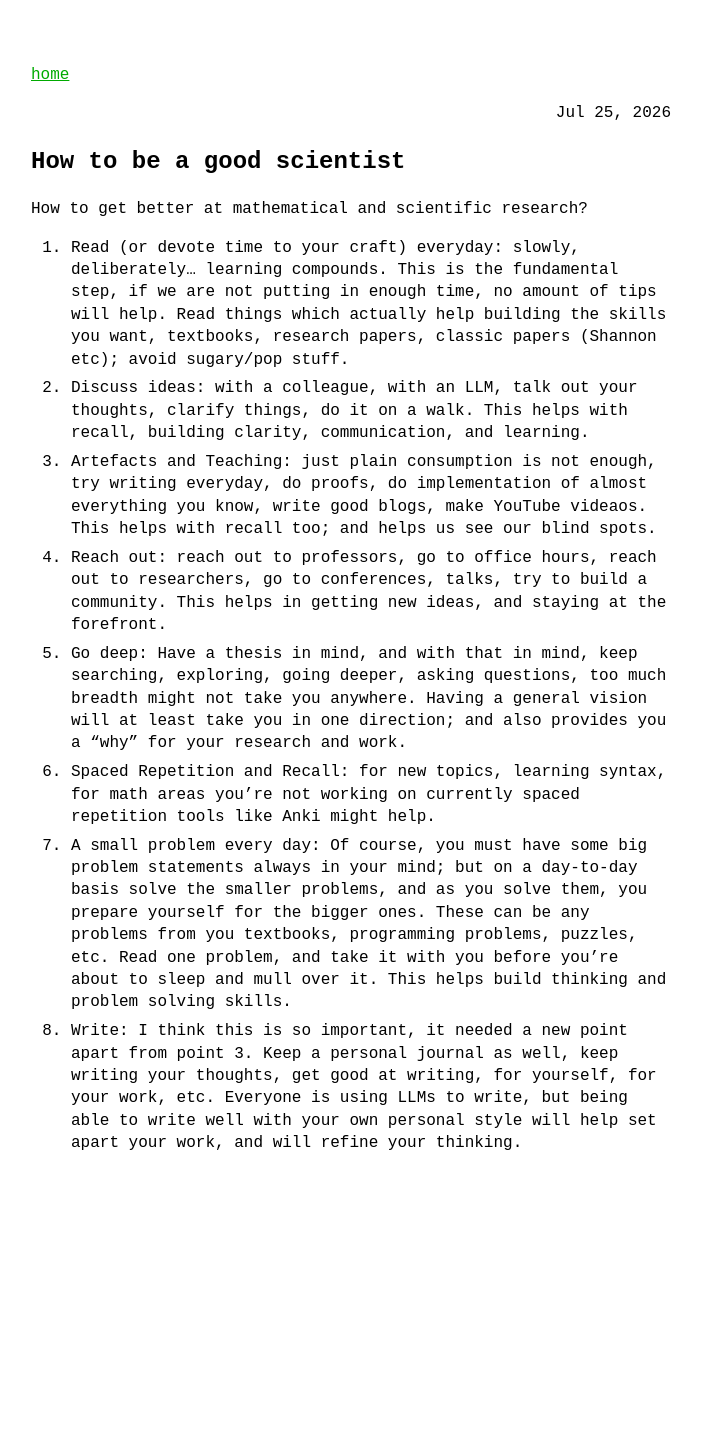
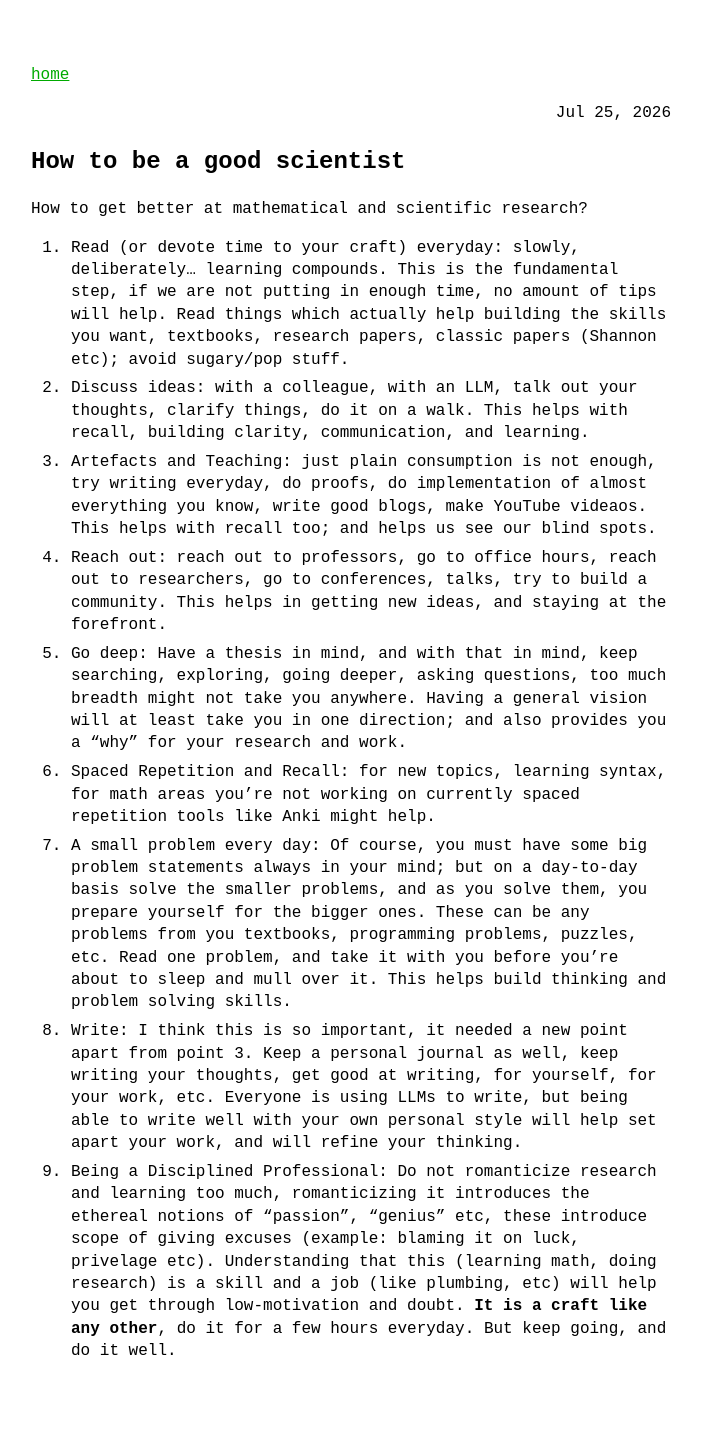
Before and after one commit to Verma314/verma314.github.io, a Jekyll site: the page built from _blog/2026-07-26-How-to-be-a-good-scientist.markdown, in a window 1280 px wide. Shown: the whole page, without its empty margins (289-990 px from the left). Built offline with Jekyll 4.4.1, drawn with Linux system fonts in a browser that asks for light colours; before the commit the page ends 1235 px from its top, so only the background shows below that.

Commit message:
added an extra point

```diff
--- a/_blog/2026-07-26-How-to-be-a-good-scientist.markdown
+++ b/_blog/2026-07-26-How-to-be-a-good-scientist.markdown
@@ -16,3 +16,4 @@ How to get better at mathematical and scientific research?
 6. Spaced Repetition and Recall: for new topics, learning syntax, for math areas you're not working on currently spaced repetition tools like Anki might help.
 7. A small problem every day: Of course, you must have some big problem statements always in your mind; but on a day-to-day basis solve the smaller problems, and as you solve them, you prepare yourself for the bigger ones. These can be any problems from you textbooks, programming problems, puzzles, etc.  Read one problem, and take it with you before you're about to sleep and mull over it. This helps build thinking and problem solving skills.
 8. Write: I think this is so important, it needed a new point apart from point 3. Keep a personal journal as well, keep writing your thoughts, get good at writing, for yourself, for your work, etc. Everyone is using LLMs to write, but being able to write well with your own personal style will help set apart your work, and will refine your thinking.
+9. Being a Disciplined Professional: Do not romanticize research and learning too much, romanticizing it introduces the ethereal notions of "passion", "genius" etc, these introduce scope of giving excuses (example: blaming it on luck, privelage etc). Understanding that this (learning math, doing research) is a skill and a job (like plumbing, etc) will help you get through low-motivation and doubt. **It is a craft like any other**, do it for a few hours everyday. But keep going, and do it well.
```
